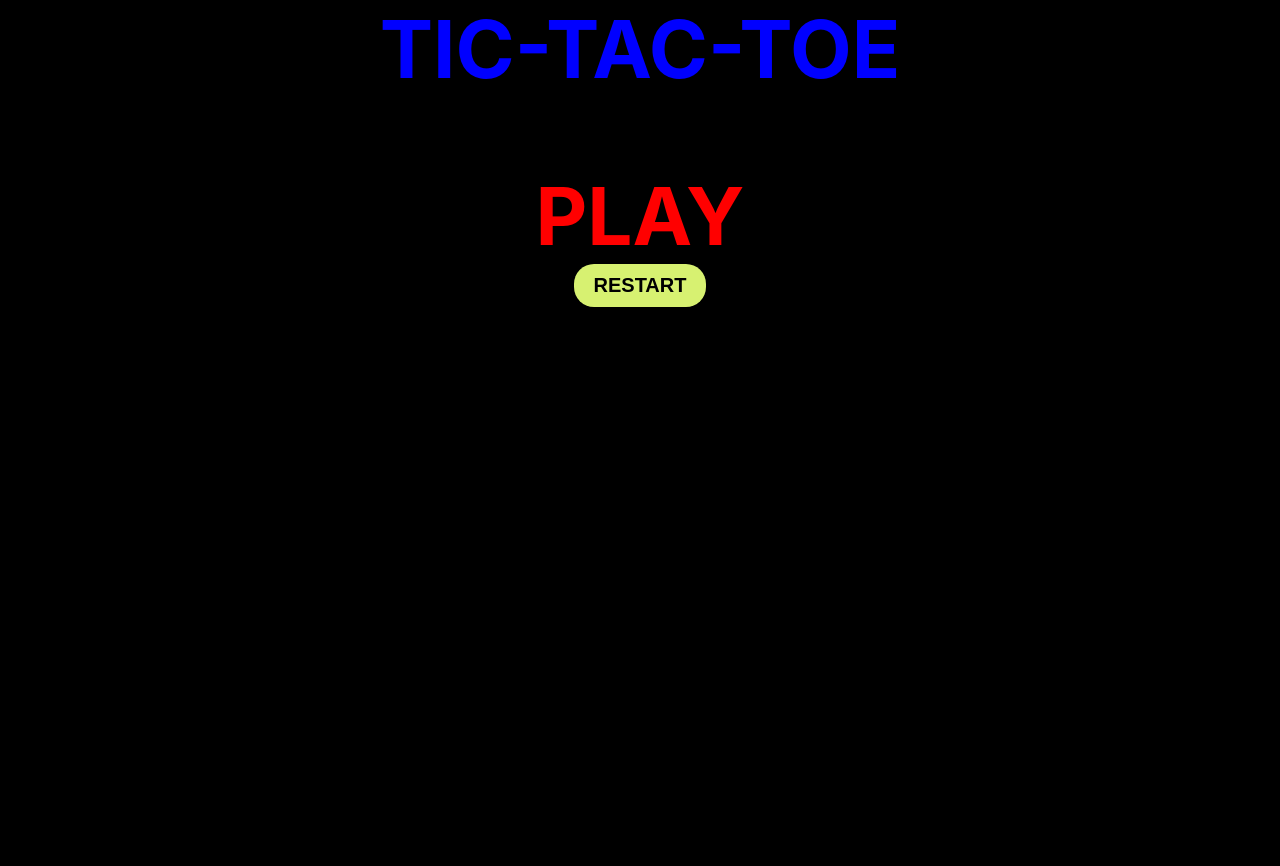
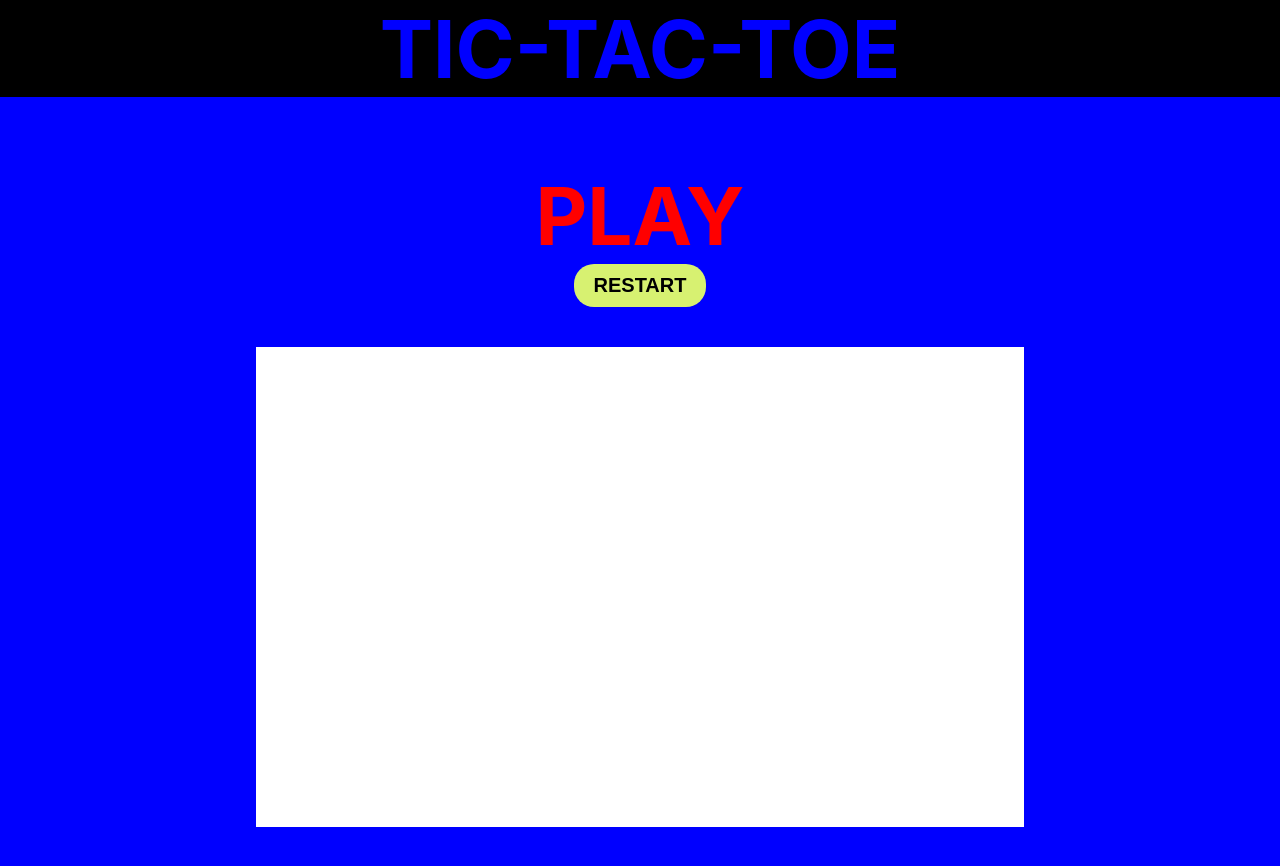
Before and after one commit to damell01/tic-tac-toe, a plain HTML site: page index.html in a window 1280 px wide. Drawn offline with Linux system fonts and the light colour scheme.

Commit message:
updated game board background

```diff
--- a/style.css
+++ b/style.css
@@ -33,6 +33,7 @@
     justify-content: center;
     align-items: center;
     flex-direction: column;
+    background: blue;
   }
 
   #board {
@@ -41,6 +42,7 @@
     flex-wrap: wrap;
     font-size: 100px;
     margin-top: 40px;
+    background: white;
   }
 
   .box {
```
